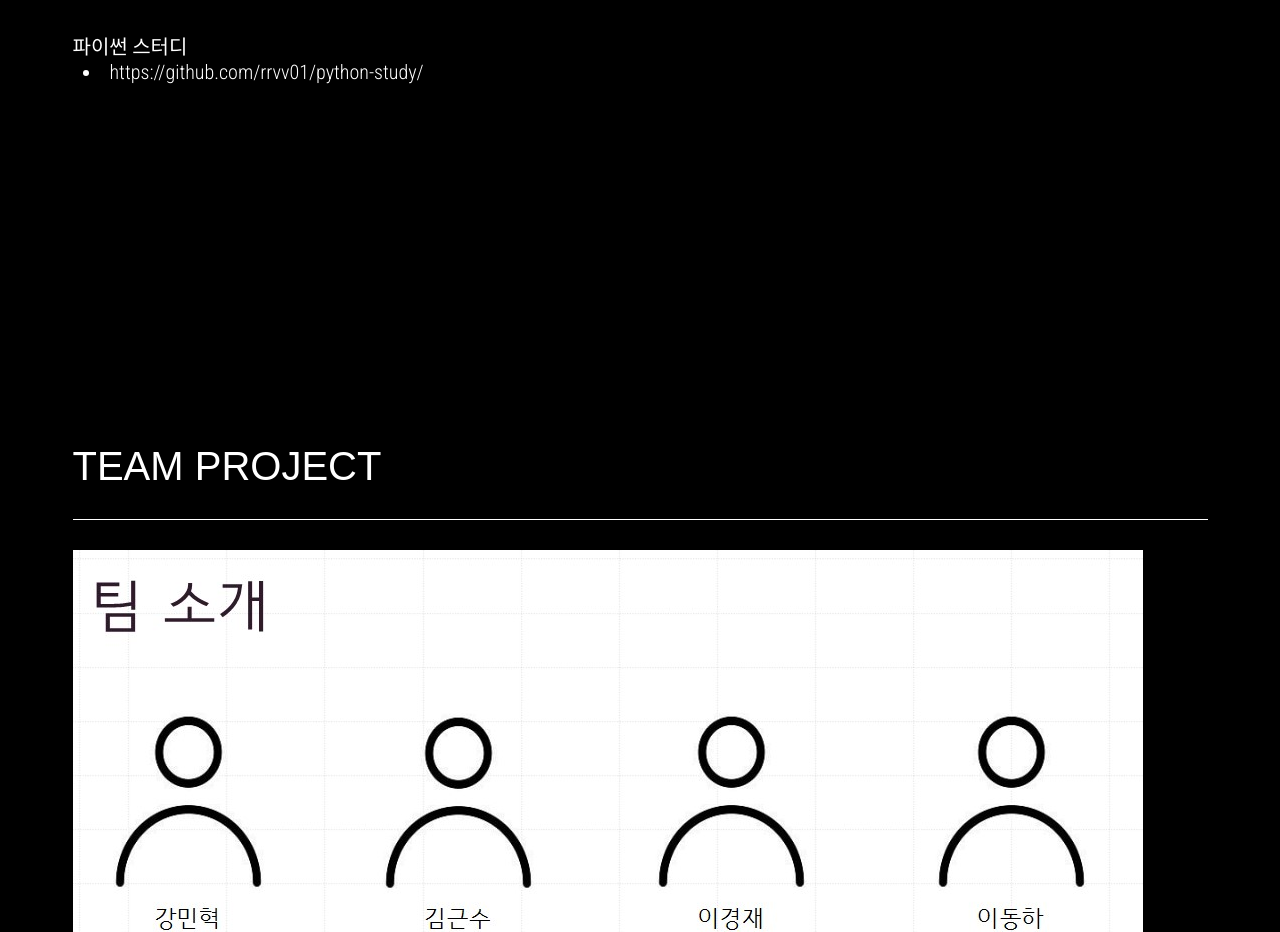
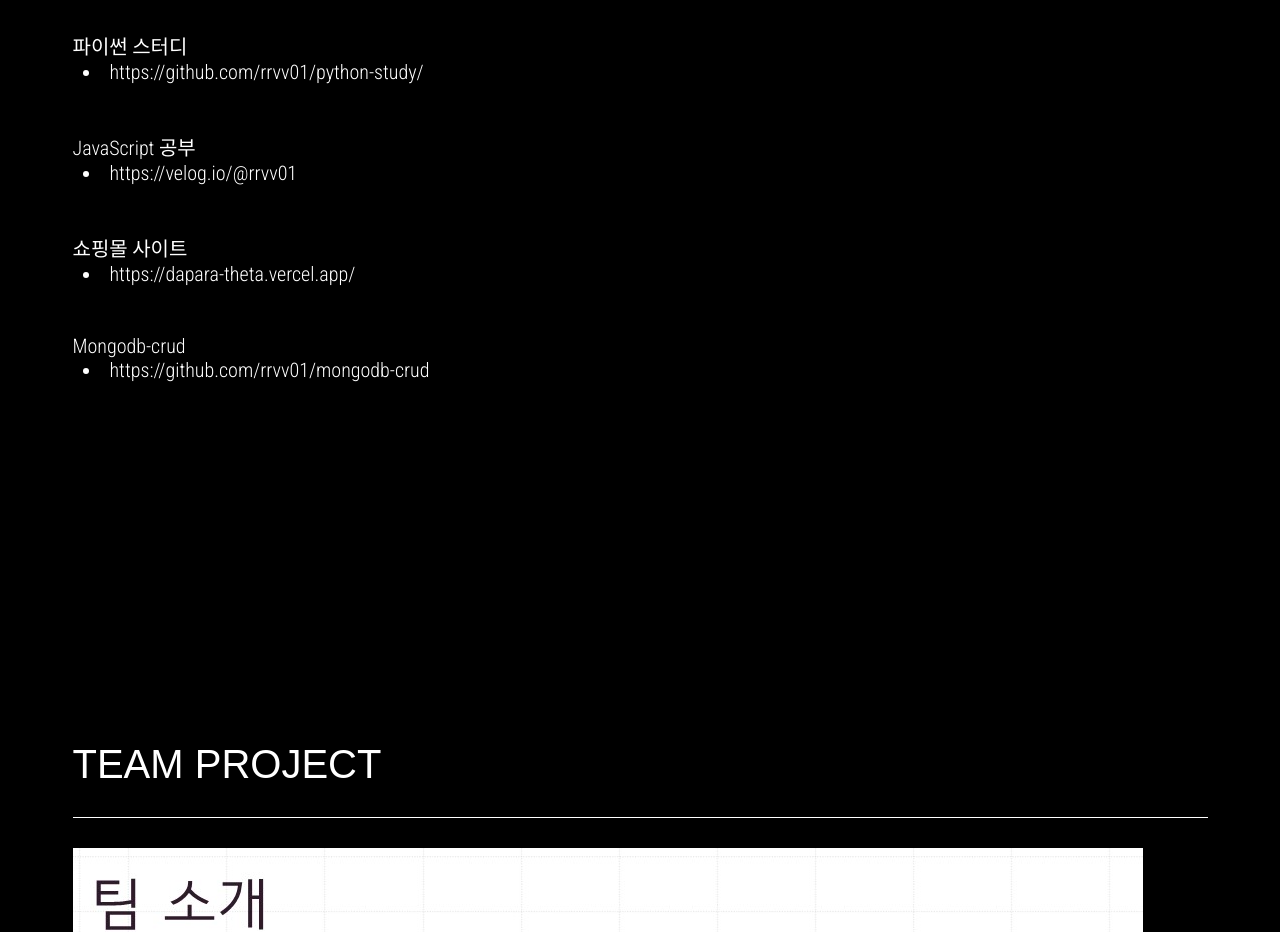
Before and after one commit to rrvv01/portfolio, a Next.js app: page / in a window 1280 px wide. Shown: the part 1940-2872 px from the top of the page. Built offline with nearby package versions, Linux system fonts and the light colour scheme; a web font is replaced by a local one.

Commit message:
[ADD] 기말고사 수정

```diff
--- a/app/page.jsx
+++ b/app/page.jsx
@@ -98,6 +98,33 @@ export default function Home() {
             </a>
         </div>
 
+        <br></br> <br></br>
+
+        <div className={styles.activity}>
+            <p>JavaScript 공부</p>
+            <a className={styles.contact} href='https://velog.io/@rrvv01' rel="noreferrer">
+                <li className={styles.contactLink}>https://velog.io/@rrvv01</li>
+            </a>
+        </div>
+
+        <br></br> <br></br>
+
+        <div className={styles.activity}>
+            <p>쇼핑몰 사이트</p>
+            <a className={styles.contact} href='https://dapara-theta.vercel.app/' rel="noreferrer">
+                <li className={styles.contactLink}>https://dapara-theta.vercel.app/</li>
+            </a>
+        </div>
+
+        <br></br> <br></br>
+
+        <div className={styles.activity}>
+            <p>Mongodb-crud</p>
+            <a className={styles.contact} href='https://github.com/rrvv01/mongodb-crud' rel="noreferrer">
+                <li className={styles.contactLink}>https://github.com/rrvv01/mongodb-crud</li>
+            </a>
+        </div>
+
 
 
         </div>
```
